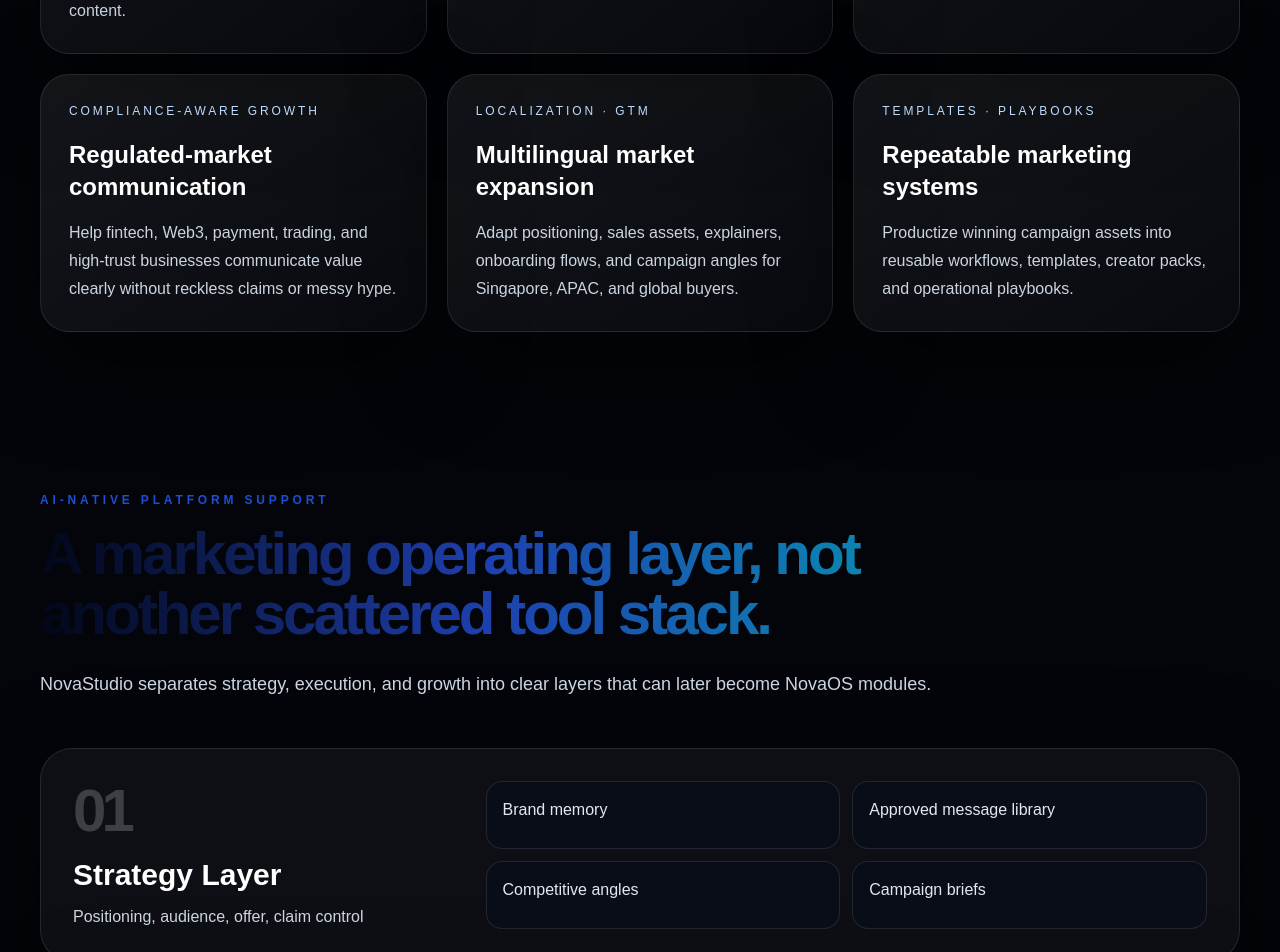
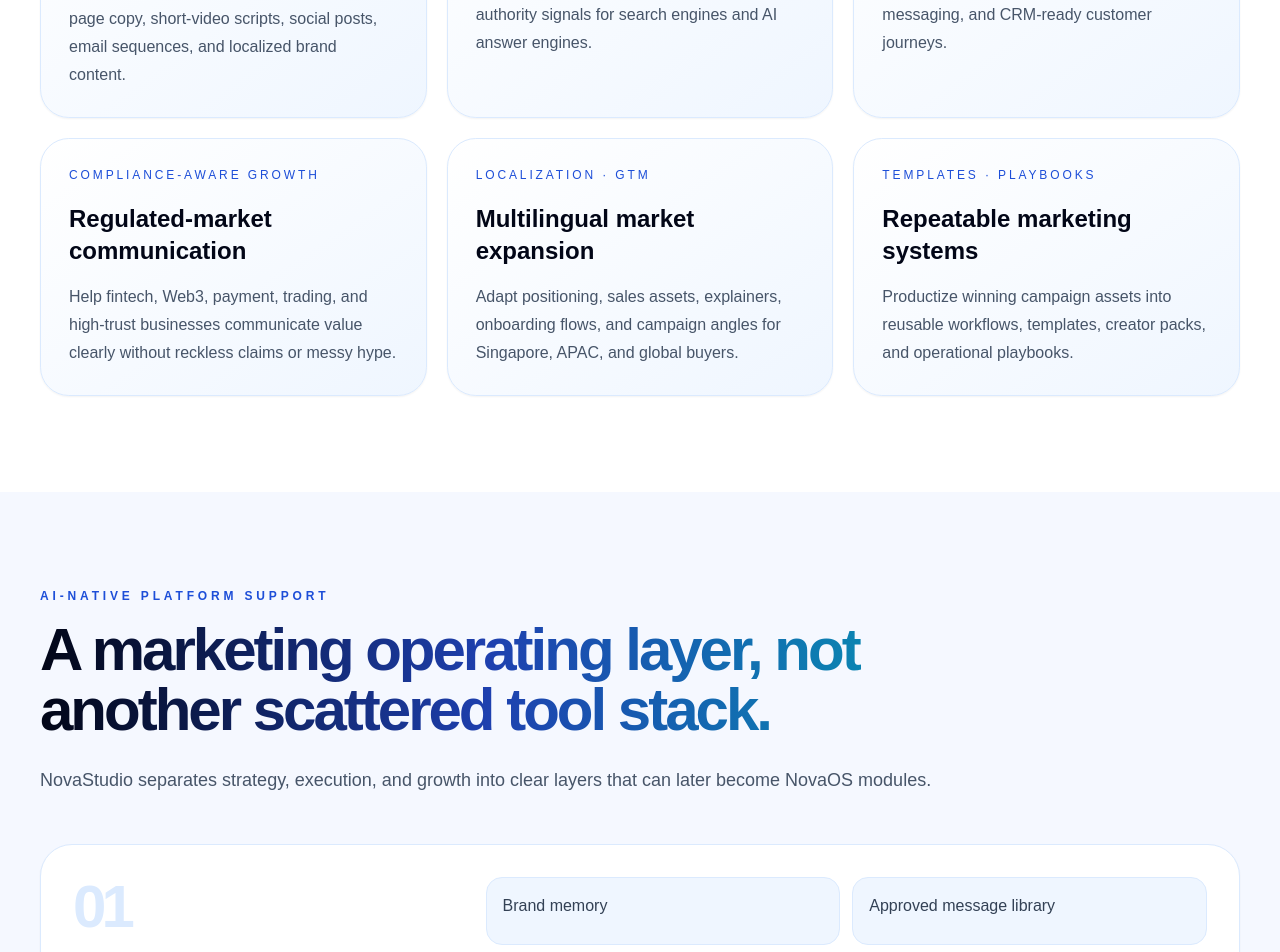
Before and after one commit to Booyuu/Novatest, a Next.js app: page /products in a window 1280 px wide. Shown: the part 980-1932 px from the top of the page. Built offline with nearby package versions, Linux system fonts and the light colour scheme.

Commit message:
Restyle products page sections to light platform theme

```diff
--- a/components/ProductCards.tsx
+++ b/components/ProductCards.tsx
@@ -2,22 +2,24 @@ import { platformLayers, productModules, scenarioCards } from '@/lib/content';
 
 function ScenarioGrid() {
   return (
-    <section id="scenarios" className="section-shell pt-8">
+    <section id="scenarios" className="bg-white px-5 py-24 text-slate-950 sm:px-8 lg:px-10">
+      <div className="mx-auto max-w-[1500px]">
         <div className="mb-12 flex flex-col justify-between gap-6 lg:flex-row lg:items-end">
           <div className="max-w-4xl">
             <p className="eyebrow">Business scenarios</p>
             <h2 className="gradient-text mt-4 text-4xl font-semibold tracking-[-0.05em] sm:text-5xl lg:text-6xl">We build around the critical growth scenarios that matter.</h2>
           </div>
-        <a href="#products" className="inline-flex w-fit rounded-full border border-white/15 px-5 py-3 text-sm font-semibold text-slate-200 transition hover:bg-white/10">Explore product layer</a>
+          <a href="#products" className="inline-flex w-fit rounded-full border border-blue-100 bg-white px-5 py-3 text-sm font-semibold text-blue-700 shadow-sm transition hover:border-blue-300">Explore product layer</a>
         </div>
         <div className="grid gap-5 lg:grid-cols-3">
           {scenarioCards.map((item) => (
-          <div key={item.title} className="rounded-[1.8rem] border border-white/10 bg-gradient-to-br from-white/[0.07] to-white/[0.025] p-7 shadow-panel transition hover:-translate-y-1 hover:border-slate-200/35">
-            <p className="text-xs uppercase tracking-[0.24em] text-blue-200">{item.kicker}</p>
-            <h3 className="mt-5 text-2xl font-semibold text-white">{item.title}</h3>
-            <p className="mt-4 leading-7 text-slate-300">{item.description}</p>
+            <div key={item.title} className="rounded-[1.8rem] border border-blue-100 bg-gradient-to-br from-white to-blue-50 p-7 shadow-sm transition hover:-translate-y-1 hover:border-blue-300 hover:shadow-xl hover:shadow-blue-900/5">
+              <p className="text-xs uppercase tracking-[0.24em] text-blue-700">{item.kicker}</p>
+              <h3 className="mt-5 text-2xl font-semibold text-slate-950">{item.title}</h3>
+              <p className="mt-4 leading-7 text-slate-600">{item.description}</p>
             </div>
           ))}
+        </div>
       </div>
     </section>
   );
@@ -25,27 +27,29 @@ function ScenarioGrid() {
 
 function PlatformLayers() {
   return (
-    <section id="platform" className="section-shell">
+    <section id="platform" className="bg-[#f5f8ff] px-5 py-24 text-slate-950 sm:px-8 lg:px-10">
+      <div className="mx-auto max-w-[1500px]">
         <div className="mb-12 max-w-4xl">
           <p className="eyebrow">AI-native platform support</p>
           <h2 className="gradient-text mt-4 text-4xl font-semibold tracking-[-0.05em] sm:text-5xl lg:text-6xl">A marketing operating layer, not another scattered tool stack.</h2>
-        <p className="mt-6 text-lg leading-8 text-slate-300">NovaStudio separates strategy, execution, and growth into clear layers that can later become NovaOS modules.</p>
+          <p className="mt-6 text-lg leading-8 text-slate-600">NovaStudio separates strategy, execution, and growth into clear layers that can later become NovaOS modules.</p>
         </div>
         <div className="space-y-5">
           {platformLayers.map((layer) => (
-          <div key={layer.number} className="grid gap-6 rounded-[2rem] border border-white/10 bg-white/[0.045] p-6 shadow-panel md:grid-cols-[0.35fr_0.65fr] lg:p-8">
+            <div key={layer.number} className="grid gap-6 rounded-[2rem] border border-blue-100 bg-white p-6 shadow-sm md:grid-cols-[0.35fr_0.65fr] lg:p-8">
               <div>
-              <p className="text-6xl font-semibold tracking-[-0.08em] text-white/20">{layer.number}</p>
-              <h3 className="mt-4 text-3xl font-semibold text-white">{layer.title}</h3>
-              <p className="mt-3 text-slate-300">{layer.subtitle}</p>
+                <p className="text-6xl font-semibold tracking-[-0.08em] text-blue-100">{layer.number}</p>
+                <h3 className="mt-4 text-3xl font-semibold text-slate-950">{layer.title}</h3>
+                <p className="mt-3 text-slate-600">{layer.subtitle}</p>
               </div>
               <div className="grid gap-3 sm:grid-cols-2">
                 {layer.points.map((point) => (
-                <div key={point} className="rounded-2xl border border-white/10 bg-[#090d18] p-4 text-slate-200">{point}</div>
+                  <div key={point} className="rounded-2xl border border-blue-100 bg-blue-50 p-4 text-slate-700">{point}</div>
                 ))}
               </div>
             </div>
           ))}
+        </div>
       </div>
     </section>
   );
@@ -56,21 +60,23 @@ export function ProductCards() {
     <>
       <ScenarioGrid />
       <PlatformLayers />
-      <section id="products" className="section-shell">
+      <section id="products" className="bg-white px-5 py-24 text-slate-950 sm:px-8 lg:px-10">
+        <div className="mx-auto max-w-[1500px]">
           <div className="mb-12 max-w-4xl">
             <p className="eyebrow">Product matrix</p>
             <h2 className="gradient-text mt-4 text-4xl font-semibold tracking-[-0.05em] sm:text-5xl lg:text-6xl">One Ecosystem for AI Marketing Execution</h2>
-          <p className="mt-6 text-lg leading-8 text-slate-300">A modular product vision for strategy, campaign execution, content operations, lead capture, GEO/AEO, marketplace assets, academy learning, and creator enablement.</p>
+            <p className="mt-6 text-lg leading-8 text-slate-600">A modular product vision for strategy, campaign execution, content operations, lead capture, GEO/AEO, marketplace assets, academy learning, and creator enablement.</p>
           </div>
           <div className="grid gap-5 md:grid-cols-2 lg:grid-cols-4">
             {productModules.map((item, index) => (
-            <div key={item.title} className="group relative overflow-hidden rounded-[1.8rem] border border-white/10 bg-white/[0.045] p-6 shadow-panel transition hover:-translate-y-1 hover:border-blue-300/45 hover:bg-white/[0.075]">
-              <div className="absolute -right-10 -top-10 h-28 w-28 rounded-full bg-blue-500/10 blur-2xl transition group-hover:bg-purple-500/20" />
-              <div className="relative mb-5 flex h-12 w-12 items-center justify-center rounded-2xl border border-white/10 bg-gradient-to-br from-blue-500/30 to-purple-500/15 text-sm font-semibold text-blue-100">{String(index + 1).padStart(2, '0')}</div>
-              <h3 className="relative text-xl font-semibold text-white">{item.title}</h3>
-              <p className="relative mt-3 text-sm leading-7 text-slate-300">{item.description}</p>
+              <div key={item.title} className="group relative overflow-hidden rounded-[1.8rem] border border-blue-100 bg-gradient-to-br from-white to-blue-50 p-6 shadow-sm transition hover:-translate-y-1 hover:border-blue-300 hover:shadow-xl hover:shadow-blue-900/5">
+                <div className="absolute -right-10 -top-10 h-28 w-28 rounded-full bg-cyan-200/30 blur-2xl transition group-hover:bg-blue-300/40" />
+                <div className="relative mb-5 flex h-12 w-12 items-center justify-center rounded-2xl bg-gradient-to-br from-blue-700 to-cyan-500 text-sm font-semibold text-white">{String(index + 1).padStart(2, '0')}</div>
+                <h3 className="relative text-xl font-semibold text-slate-950">{item.title}</h3>
+                <p className="relative mt-3 text-sm leading-7 text-slate-600">{item.description}</p>
               </div>
             ))}
+          </div>
         </div>
       </section>
     </>
```
Lines whose indentation alone changed are shown as unchanged.
